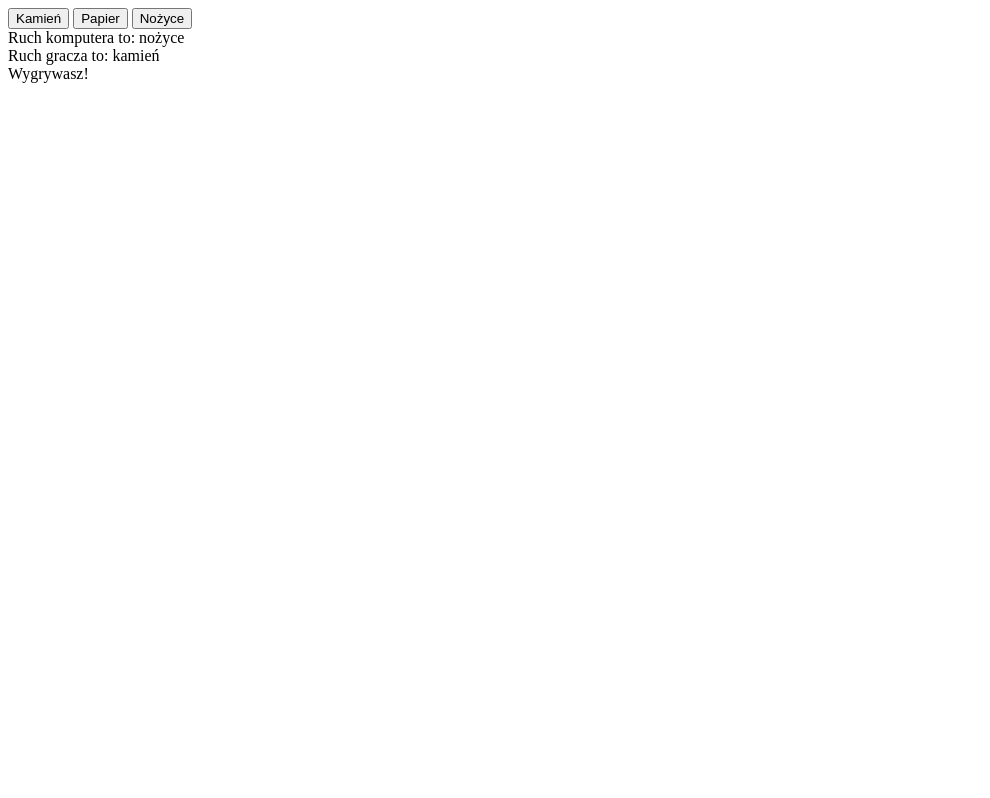
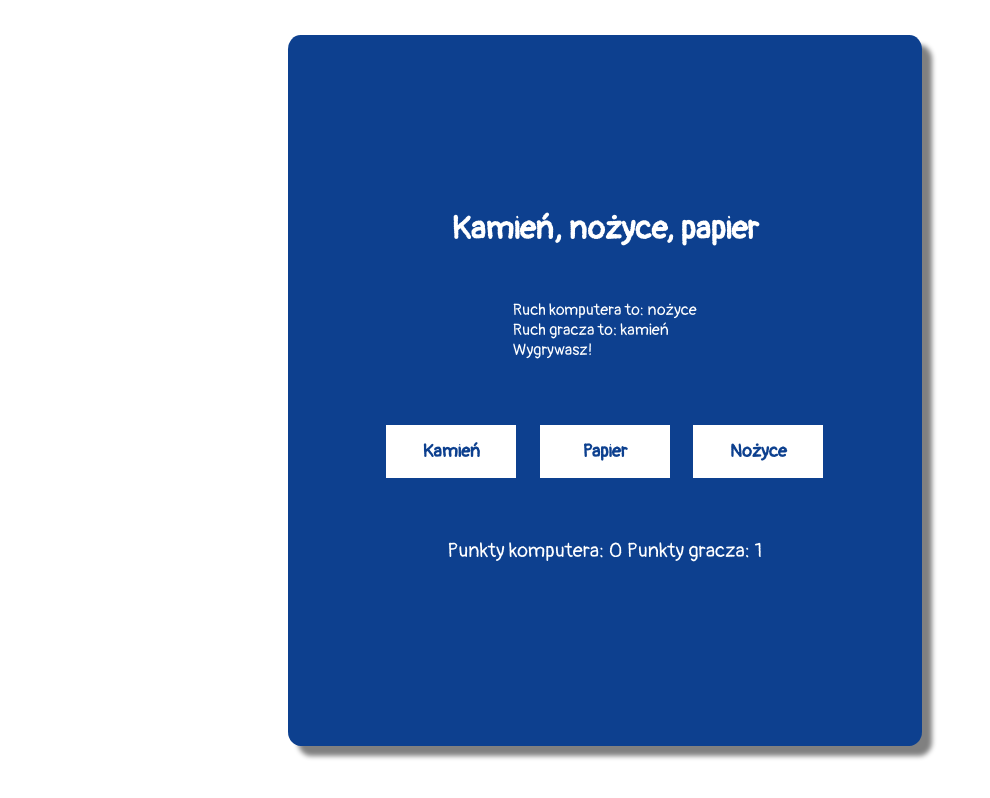
Before and after one commit to agnieszka-f/javascript-prework, a website: page index.html in a window 1280 px wide. Both pictures are taken after a click on the button "Kamień". Shown: the whole page, without its empty margins (0-990 px from the left). Drawn offline with nearby package versions, Linux system fonts and the light colour scheme; files that its build step writes are made by us from their sources.

Commit message:
add style, ranking

```diff
--- a/index.html
+++ b/index.html
@@ -3,16 +3,23 @@
 	<head>
 		<meta charset="utf-8">
 		<link rel="stylesheet" href="css/style.css">
+		<link rel="preconnect" href="https://fonts.gstatic.com">
+<link href="https://fonts.googleapis.com/css2?family=Pangolin&display=swap" rel="stylesheet">
 		<title>Kamień, nożyce, papier</title>
 	</head>
 	<body>
 		<div class="container">
-			<div id="buttons">
-				<button id="rock">Kamień</button>
-				<button id="paper">Papier</button>
-				<button id="shears">Nożyce</button>
+			<div class="content">
+				<h1>Kamień, nożyce, papier</h1>
+				<div id="messages"></div>
+				<div id="buttons">
+					<button id="rock">Kamień</button>
+					<button id="paper">Papier</button>
+					<button id="shears">Nożyce</button>
+				</div>
+
+				<div id="result"></div>
 			</div>
-			<div id="messages"></div>
 		</div>
 		<script src="js/functions.js"></script>
 		<script src="js/script.js"></script>
--- a/js/functions.js
+++ b/js/functions.js
@@ -6,3 +6,16 @@ function printMessage(msg){
 function clearMessages(){
 	document.getElementById('messages').innerHTML = '';
 }
+function printResult(arg){
+	let div = document.createElement('div');
+	div.innerHTML = arg;
+	document.getElementById('result').appendChild(div);
+}
+function clearResult(){
+	document.getElementById('result').innerHTML = '';
+}
+
+function printPlayerMove(){
+	let i = document.createElement('i');
+	document.getElementById('player_move').appendChild(i);
+}
--- a/js/script.js
+++ b/js/script.js
@@ -1,3 +1,7 @@
+let computerWin = 0;
+let playerWin =0;
+let result;
+
 function playGame(arg){
 
 	clearMessages();
@@ -33,19 +37,20 @@ function playGame(arg){
 		if (argPlayerMove!='nieznany ruch'){
 
 			if(argComputerMove == argPlayerMove){
-				console.log('Remis!');
 				printMessage('Remis!');
+				return;
 			} else if( (argComputerMove == 'papier' && argPlayerMove == 'kamień') || (argComputerMove == 'kamień' && argPlayerMove == 'nożyce') || (argComputerMove == 'nożyce' && argPlayerMove == 'papier')){
-				console.log('Wygrana komputera!');
 				printMessage('Wygrywa komputer!');
+				return false;
 			} else if((argPlayerMove == 'papier' && argComputerMove == 'kamień') || (argPlayerMove == 'kamień' && argComputerMove == 'nożyce') || (argPlayerMove == 'nożyce' && argComputerMove == 'papier')){
-				console.log('Wygrana gracza!');
 				printMessage('Wygrywasz!');
+				return true;
 			}
 
 		} else {
 			console.log('Ruch > 3 lub ruch < 1!');
 			printMessage('Nieznany ruch gracza!');
+			return;
 		}
 	}
 
@@ -67,16 +72,27 @@ function playGame(arg){
 	printMessage('Ruch gracza to: ' + playerMove);
 
 
-	displayResult(computerMove, playerMove);
+	return displayResult(computerMove, playerMove);
 
 }
 
 document.getElementById('rock').addEventListener('click', function(){
-	playGame(1);
+	counter(playGame(1));
 });
 document.getElementById('paper').addEventListener('click', function(){
-	playGame(2);
+	counter(playGame(2));
 });
 document.getElementById('shears').addEventListener('click', function(){
-	playGame(3);
+	counter(playGame(3));
 });
+
+function counter(result){
+
+	clearResult();
+
+	if (result !== undefined){
+		if(result) playerWin++;
+		else computerWin++;
+	}
+	printResult('Punkty komputera: ' + computerWin + '    Punkty gracza: ' + playerWin);
+}
--- a/sass/style.scss
+++ b/sass/style.scss
@@ -0,0 +1,48 @@
+html, body{
+	height: 100%;
+	margin: 0 auto;
+	font-family: 'Pangolin', cursive;
+}
+.container{
+	max-width:55%;
+	height:100%;
+	margin: 0 auto;
+}
+.content{
+	background: #0D408F;
+	border-radius: 2%;
+	width:90%;
+	min-height: 80%;
+	margin-bottom: 5%;
+	margin-top: 5%;
+	color: white;
+	padding-top: 5%;
+	padding-bottom: 5%;
+	box-shadow: 10px 10px 5px grey;
+	display: flex;
+	flex-direction: column;
+	justify-content: center;
+	align-items: center;
+}
+
+#result{
+	font-size: 20px;
+}
+#buttons, #messages, #result {
+	margin-top: 30px;
+	margin-bottom: 30px;
+}
+#rock, #paper, #shears{
+	width: 130px;
+	padding: 15px 25px;
+	margin-right: 10px;
+	margin-left: 10px;
+	margin-top: 5px;
+	background: white;
+	border: none;
+	color: #0D408F;
+	font-family: 'Pangolin', cursive;
+	font-weight: 600;
+	font-size: 18px;
+	cursor:pointer;
+}
```
Also changed, not shown: css/style.css (added), 1 other file.
